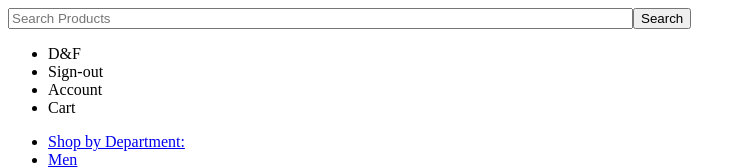
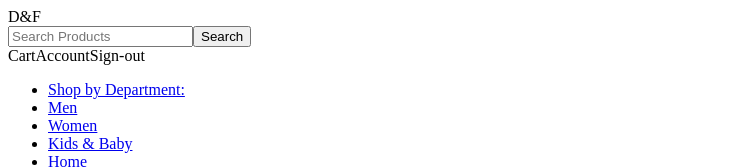
Before and after one commit to DF-ecommerce/ecommerce-full-stack, a React app: page / in a window 1280 px wide. Shown: the top 167 px of the page, without its empty margins (0-746 px from the left). Built offline with nearby package versions, Linux system fonts and the light colour scheme; no server answers; the HTML template or start-up script is replaced by a standard one.

Commit message:
centered items in nav bar

```diff
--- a/client/src/components/NavBar/NavBar.jsx
+++ b/client/src/components/NavBar/NavBar.jsx
@@ -22,28 +22,22 @@ class NavBar extends React.Component {
     return (
       <div id="topNavContainer">
         <div id="mainNav">
-          <div id="searchBarContainer">
+
+        <div class="logo_wrapper">
+            <a id="logo" onClick={() => this.props.onClickHandler('mainBody')}>D&F</a>
+        </div>
+
+          <div class="searchBarContainer">
             <form onSubmit={this.searchButtonHandler}>
               <SearchBar/>
             </form>
-            {/* <Search placeholder="Search Products" onSearch={this.searchButtonHandler} enterButton /> */}
+          </div>
 
-          </div>
-          <ul>
-            <li >
-              <a id="logo" onClick={() => this.props.onClickHandler('mainBody')}>D&F</a>
-            </li>
-            <li>
+          <nav class="userPanel_wrapper">
+              <a className="accountNav" onClick={() => this.props.onClickHandler('cart')}>Cart</a>
+              <a className="accountNav">Account</a>
               <a className="accountNav">Sign-out</a>
-            </li>
-            <li>
-              <a className="accountNav">Account</a>
-            </li>
-            <li id='cartIcon' >
-              <a className="accountNav" onClick={() => this.props.onClickHandler('cart')}>Cart</a>
-            </li>
-          </ul>
-
+          </nav>
 
         </div>
 
--- a/client/src/components/NavBar/SearchBar.jsx
+++ b/client/src/components/NavBar/SearchBar.jsx
@@ -21,7 +21,7 @@ export default class SearchBar extends React.Component {
       <div>
         <input
           id="searchBarInput"
-          size="75" // couldn't get input sizing to work so in-line css for temp. solution
+        //   size="75" // couldn't get input sizing to work so in-line css for temp. solution
           onChange={this.searchInputHandler}
           type="text"
           name="query"
```
Also changed, not shown: 2 other files (tests, documents, lock files or other folders).
